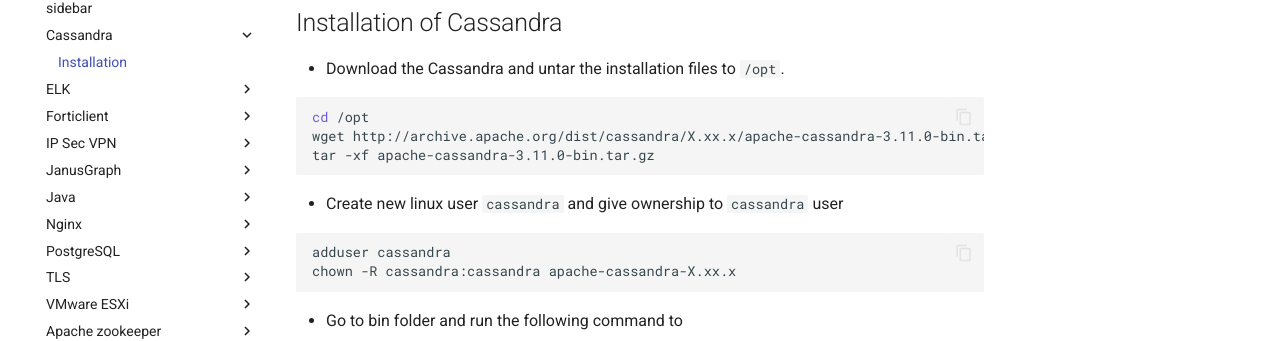
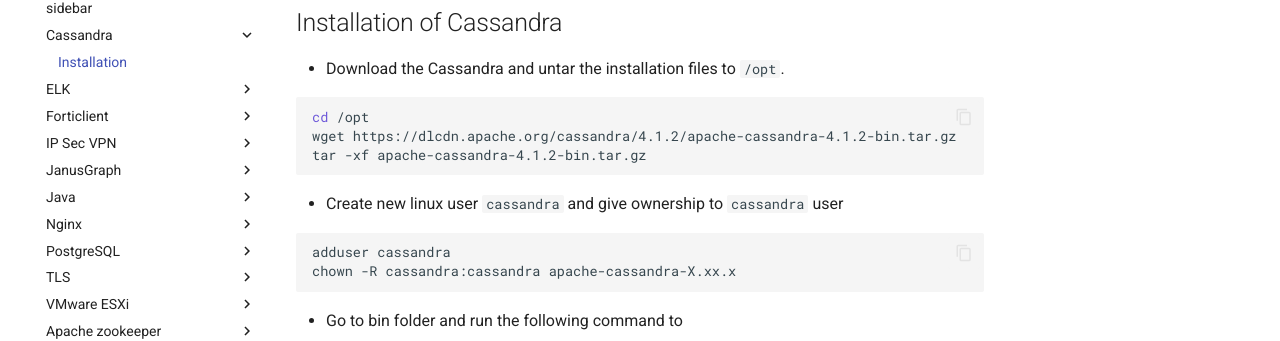
Before and after one commit to m-thirumal/installation_guide, an MkDocs documentation site: the page built from docs/Cassandra/Installation.md, in a window 1280 px wide. Shown: the part 175-516 px from the top of the page. Built offline with MkDocs 1.6.1 and Material for MkDocs 9.7.7, drawn with Linux system fonts in a browser that asks for light colours; comment, search, counter and statistics services are not loaded.

````diff
--- a/docs/Cassandra/Installation.md
+++ b/docs/Cassandra/Installation.md
@@ -4,8 +4,8 @@
 
 ```bash
 cd /opt
-wget http://archive.apache.org/dist/cassandra/X.xx.x/apache-cassandra-3.11.0-bin.tar.gz
-tar -xf apache-cassandra-3.11.0-bin.tar.gz
+wget https://dlcdn.apache.org/cassandra/4.1.2/apache-cassandra-4.1.2-bin.tar.gz
+tar -xf apache-cassandra-4.1.2-bin.tar.gz
 ```
 
 * Create new linux user `cassandra` and give ownership to `cassandra` user
````
